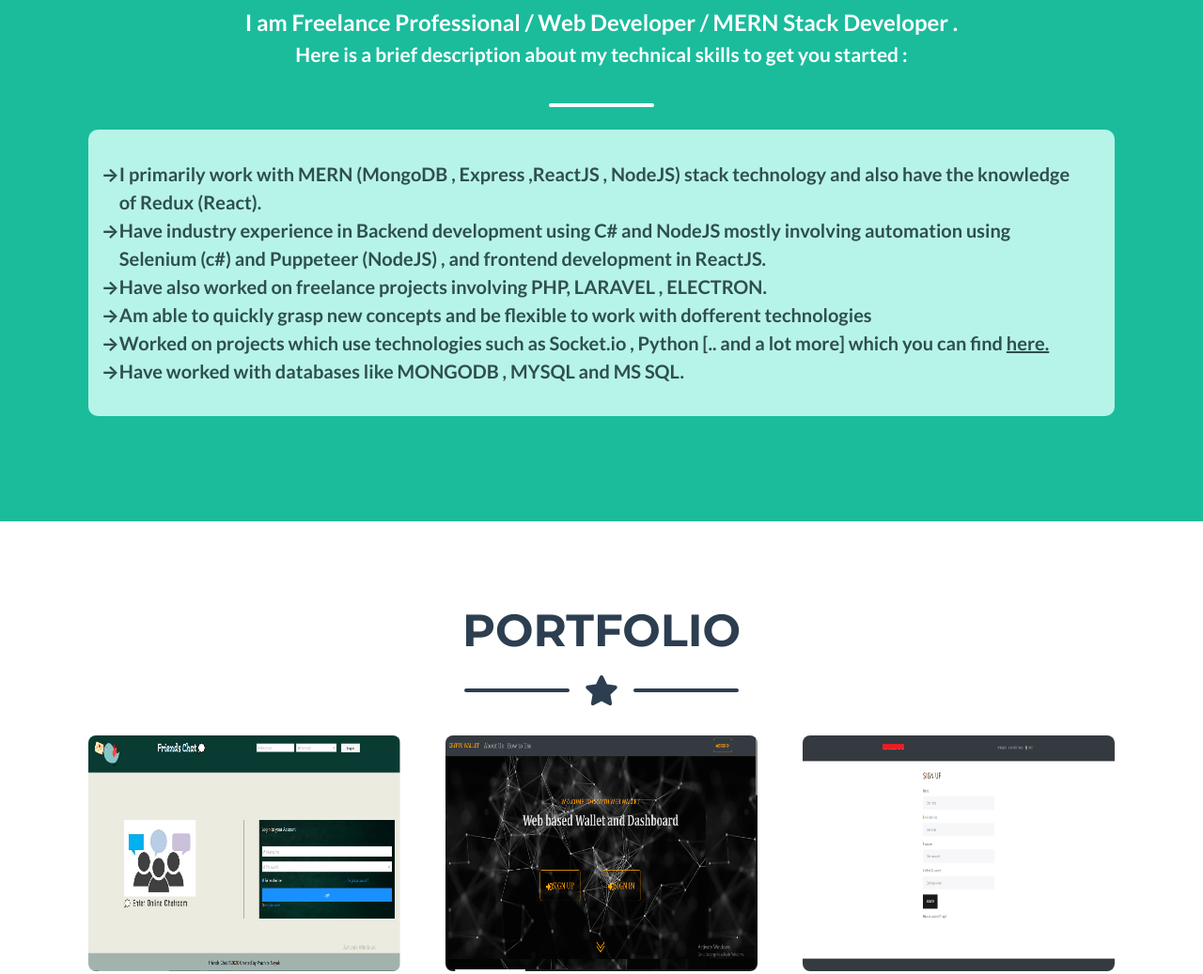
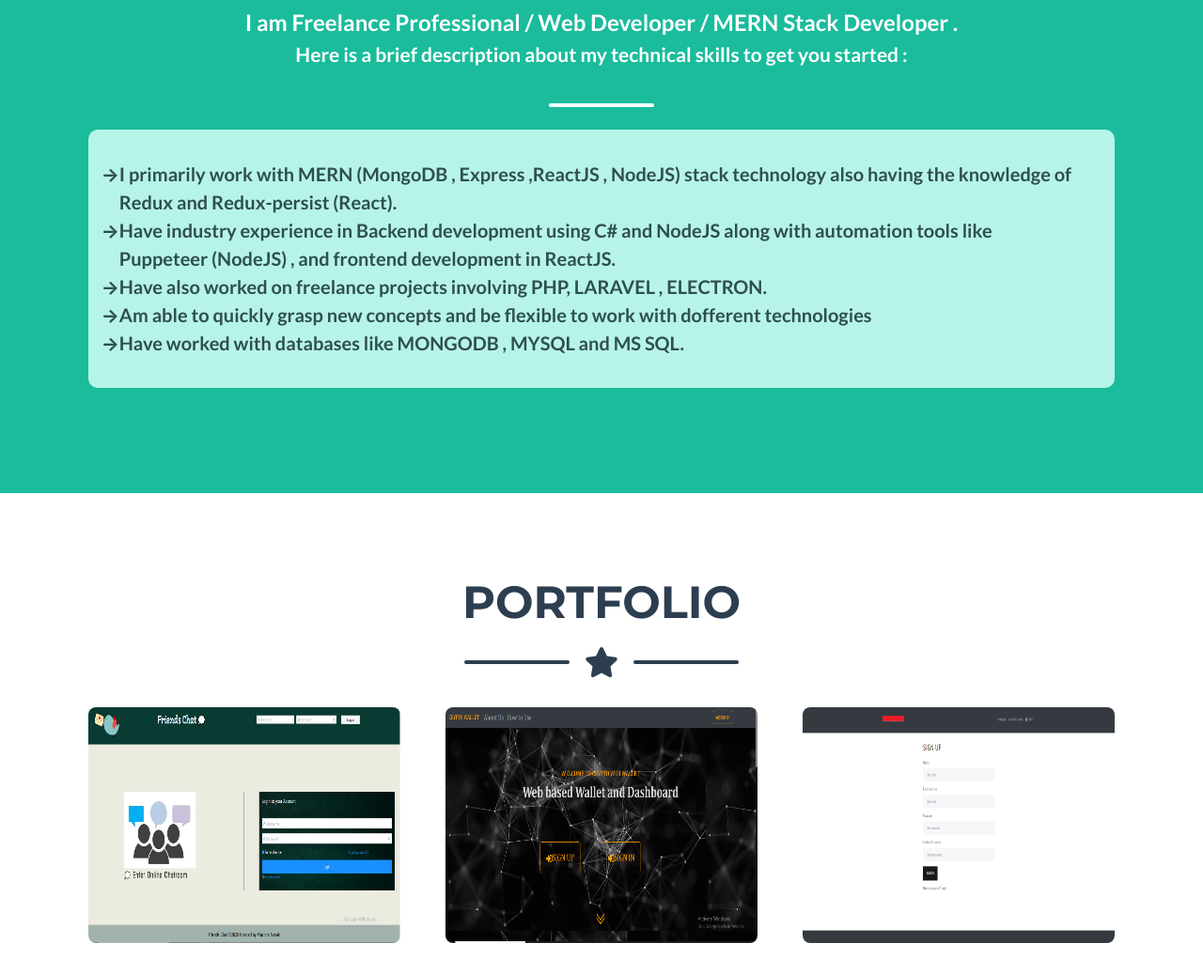
Before and after one commit to prachita11/prachita11.github.io, a plain HTML site: page index.html in a window 1280 px wide. Shown: the part 640-1677 px from the top of the page at 94% size. Drawn offline with nearby package versions, Linux system fonts and the light colour scheme.

Commit message:
changes in bio

```diff
--- a/index.html
+++ b/index.html
@@ -55,11 +55,10 @@
                     <div class="divider-custom-line"></div>
 
                 </div>
-                   <ul style=" padding:3%;  list-style-type: '→'; background-color:#b7f4e8; font-size:20px;border-radius:10px; color: #2F4F4F; text-align: left;"  ><li style="font-weight: bold;"> I primarily work with MERN (MongoDB , Express ,ReactJS , NodeJS) stack technology and also have the knowledge of Redux (React). </li>
-                    <li style="font-weight: bold;">Have industry experience in Backend development using  C# and NodeJS mostly involving automation using Selenium (c#) and  Puppeteer (NodeJS) , and frontend development in ReactJS.</li>
+                   <ul style=" padding:3%;  list-style-type: '→'; background-color:#b7f4e8; font-size:20px;border-radius:10px; color: #2F4F4F; text-align: left;"  ><li style="font-weight: bold;"> I primarily work with MERN (MongoDB , Express ,ReactJS , NodeJS) stack technology  also having the knowledge of Redux and Redux-persist (React). </li>
+                    <li style="font-weight: bold;">Have industry experience in Backend development using  C# and NodeJS along with automation tools like Puppeteer (NodeJS) , and frontend development in ReactJS.</li>
                    <li style="font-weight: bold;"> Have also worked on freelance projects involving  PHP, LARAVEL , ELECTRON.  </li>
                    <li style="font-weight: bold;"> Am able to quickly grasp new concepts and be flexible to work with dofferent technologies </li>
-                       <li style="font-weight: bold;">Worked on projects which use technologies such as Socket.io , Python [.. and a lot more] which you can find <a href="#portfolio" style="color: #2F4F4F;"><u>here.</u></a> </li>
                    <li style="font-weight: bold;"> Have worked with databases like MONGODB , MYSQL and MS SQL. </li>
                 </ul>
             </div>
@@ -148,7 +147,7 @@
                 </div>
                 <!-- About Section Content-->
                 <div class="row">
-                 <p class="lead" style="text-align: center; margin-left: 7%;">I am a freelancer based in India and am ready to collaborate with clients having projects related to Web development .<br> I am skilled in MERN , PHP , Laravel , Python , Vue.js but am ready to expand my domain for projects that excite me ! <br>
+                 <p class="lead" style="text-align: center; margin-left: 7%;">I am a freelancer based in India and am ready to collaborate with clients having projects related to Web development .<br> I am skilled in MERN , PHP , Laravel , Python but am ready to expand my domain for projects that excite me ! <br>
                     I have graduated in BCA ( Bachelor of Computer Applications) and am currently pursuing MCA . <br> I am a passionate coder who loves to explore new possibilities with the help of technology !<br>  Doing projects that can be of help for people and  helping people in a way which I love and am passionate about is <br>what keeps me going !
                     <br> <br>  If you would like to collaborate on projects you can contact me below 👇</p>
                 </div>
```
